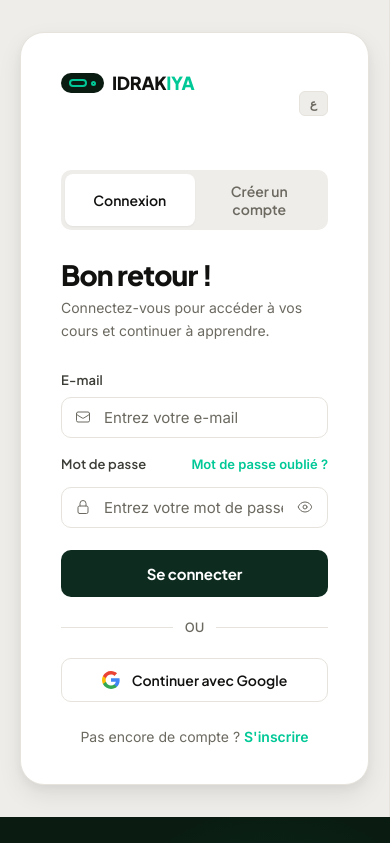
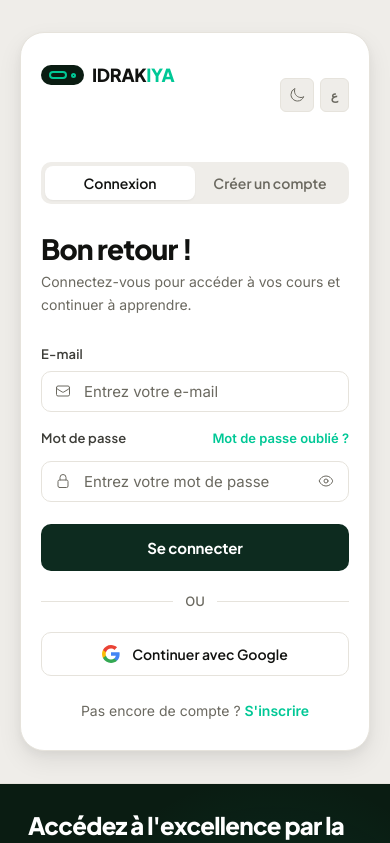
Before and after one commit to BrahimJandri/IDRAKIYA, a React (Vite) app in the folder frontend/: page / in a window 390 px wide. Shown: the top 843 px of the page. Built offline with nearby package versions, Linux system fonts and the light colour scheme; no server answers.

Commit message:
make the app responsive and add dark mode

```diff
--- a/frontend/index.html
+++ b/frontend/index.html
@@ -12,6 +12,12 @@
     <link href="https://fonts.googleapis.com/css2?family=Inter:wght@400;500;600&family=Plus+Jakarta+Sans:wght@500;600;700;800&display=swap" rel="stylesheet" />
   </head>
   <body>
+    <script>
+      try {
+        var t = localStorage.getItem('idrakiya_theme') || 'light';
+        document.documentElement.setAttribute('data-theme', t);
+      } catch(e) {}
+    </script>
     <div id="root"></div>
     <script type="module" src="/src/main.jsx"></script>
   </body>
--- a/frontend/src/components/Navbar.jsx
+++ b/frontend/src/components/Navbar.jsx
@@ -1,29 +1,38 @@
+import { useState } from 'react'
 import { Link, NavLink, useNavigate } from 'react-router-dom'
 import { useAuth } from '../context/AuthContext'
 import { logout as apiLogout } from '../api/auth'
 import { useTranslation } from 'react-i18next'
+import { useTheme } from '../hooks/useTheme'
+import { SunIcon, MoonIcon, Bars3Icon, XMarkIcon } from '@heroicons/react/24/outline'
 
 export default function Navbar() {
-  const { user, logout, isInstructor, isAdmin } = useAuth()
+  const { user, logout, isAdmin } = useAuth()
   const navigate = useNavigate()
   const { t, i18n } = useTranslation()
+  const { isDark, toggle: toggleTheme } = useTheme()
+  const [menuOpen, setMenuOpen] = useState(false)
 
   const handleLogout = async () => {
     const rt = localStorage.getItem('refresh_token')
     if (rt) await apiLogout(rt).catch(() => {})
     logout()
     navigate('/')
+    setMenuOpen(false)
   }
 
   const toggleLang = () => {
     i18n.changeLanguage(i18n.language === 'ar' ? 'fr' : 'ar')
   }
 
+  const close = () => setMenuOpen(false)
+
   return (
     <nav className="navbar">
       <div className="container">
         <div className="navbar-inner">
-          <Link to="/courses" className="nav-brand">
+          {/* Brand */}
+          <Link to="/courses" className="nav-brand" onClick={close}>
             <div className="nav-logo">
               <div className="nav-logo-pill" />
               <div className="nav-logo-dot" />
@@ -31,6 +40,7 @@
             <span className="nav-brand-name">IDRAK<em>IYA</em></span>
           </Link>
 
+          {/* Desktop links */}
           <div className="nav-links">
             <NavLink to="/courses" end className={({ isActive }) => `nav-link${isActive ? ' active' : ''}`}>
               {t('nav.courses')}
@@ -49,11 +59,11 @@
 
             <div className="nav-sep" />
 
-            <button
-              className="lang-toggle"
-              onClick={toggleLang}
-              title={i18n.language === 'ar' ? 'Français' : 'العربية'}
-            >
+            <button className="nav-icon-btn" onClick={toggleTheme} title={isDark ? 'Light mode' : 'Dark mode'}>
+              {isDark ? <SunIcon /> : <MoonIcon />}
+            </button>
+
+            <button className="lang-toggle" onClick={toggleLang} title={i18n.language === 'ar' ? 'Français' : 'العربية'}>
               {i18n.language === 'ar' ? 'FR' : 'ع'}
             </button>
 
@@ -66,13 +76,63 @@
                 </button>
               </>
             ) : (
-              <Link to="/login" className="btn btn-primary btn-sm">
+              <Link to="/" className="btn btn-primary btn-sm">
                 {t('nav.signIn')}
               </Link>
             )}
           </div>
+
+          {/* Mobile controls */}
+          <div className="nav-mobile-controls">
+            <button className="nav-icon-btn" onClick={toggleTheme}>
+              {isDark ? <SunIcon /> : <MoonIcon />}
+            </button>
+            <button className="nav-icon-btn" onClick={() => setMenuOpen(o => !o)} aria-label="Menu">
+              {menuOpen ? <XMarkIcon /> : <Bars3Icon />}
+            </button>
+          </div>
         </div>
       </div>
+
+      {/* Mobile menu */}
+      {menuOpen && (
+        <div className="nav-mobile-menu">
+          <NavLink to="/courses" end className={({ isActive }) => `nav-mobile-link${isActive ? ' active' : ''}`} onClick={close}>
+            {t('nav.courses')}
+          </NavLink>
+          {user && (
+            <NavLink to="/dashboard" className={({ isActive }) => `nav-mobile-link${isActive ? ' active' : ''}`} onClick={close}>
+              {t('nav.myLearning')}
+            </NavLink>
+          )}
+          {isAdmin && (
+            <NavLink to="/admin" className={({ isActive }) => `nav-mobile-link${isActive ? ' active' : ''}`} onClick={close} style={{ color: 'var(--mint)' }}>
+              {t('nav.admin')}
+            </NavLink>
+          )}
+
+          <div className="nav-mobile-divider" />
+
+          <div className="nav-mobile-row">
+            <button className="nav-mobile-link" onClick={toggleLang}>
+              {i18n.language === 'ar' ? 'Passer en Français' : 'التبديل للعربية'}
+            </button>
+          </div>
+
+          {user ? (
+            <div className="nav-mobile-row">
+              <span className="nav-mobile-user">{user.full_name}</span>
+              <button className="btn btn-secondary btn-sm" onClick={handleLogout}>
+                {t('nav.signOut')}
+              </button>
+            </div>
+          ) : (
+            <Link to="/" className="btn btn-primary w-full" style={{ marginTop: '.25rem' }} onClick={close}>
+              {t('nav.signIn')}
+            </Link>
+          )}
+        </div>
+      )}
     </nav>
   )
 }
--- /dev/null
+++ b/frontend/src/hooks/useTheme.js
@@ -0,0 +1,18 @@
+import { useState, useEffect } from 'react'
+
+export function useTheme() {
+  const [theme, setTheme] = useState(
+    () => localStorage.getItem('idrakiya_theme') || 'light'
+  )
+
+  useEffect(() => {
+    document.documentElement.setAttribute('data-theme', theme)
+    localStorage.setItem('idrakiya_theme', theme)
+  }, [theme])
+
+  return {
+    theme,
+    isDark: theme === 'dark',
+    toggle: () => setTheme(t => (t === 'dark' ? 'light' : 'dark')),
+  }
+}
--- a/frontend/src/index.css
+++ b/frontend/src/index.css
@@ -56,6 +56,30 @@
   /* Typography scale */
   --font-body:    'Inter', system-ui, sans-serif;
   --font-display: 'Plus Jakarta Sans', system-ui, sans-serif;
+}
+
+/* ════════════════════════════════════════
+   DARK MODE
+══════════════════════════════════════════ */
+[data-theme="dark"] {
+  --bg:        #0e1117;
+  --bg-2:      #161b26;
+  --surface:   #1c2333;
+  --surface-2: #212840;
+  --border:    #2a3347;
+  --border-2:  #38435e;
+  --text-1:    #e8ecf4;
+  --text-2:    #9aabbf;
+  --text-3:    #5c6d82;
+  --text-inv:  #0e1117;
+  --red-soft:  rgba(220,38,38,.18);
+  --amber-soft:rgba(217,119,6,.18);
+  --green-100: rgba(0,200,150,.12);
+  --green-50:  rgba(0,200,150,.06);
+  --shadow-xs: 0 1px 2px rgba(0,0,0,.25);
+  --shadow-sm: 0 1px 3px rgba(0,0,0,.3), 0 1px 2px rgba(0,0,0,.2);
+  --shadow-md: 0 4px 6px rgba(0,0,0,.3), 0 2px 4px rgba(0,0,0,.2);
+  --shadow-lg: 0 10px 24px rgba(0,0,0,.4), 0 4px 8px rgba(0,0,0,.2);
 }
 
 /* ── Base ── */
@@ -408,6 +432,73 @@
   white-space: nowrap;
 }
 
+/* Icon button (dark toggle, etc.) */
+.nav-icon-btn {
+  width: 34px; height: 34px;
+  display: flex; align-items: center; justify-content: center;
+  background: rgba(255,255,255,.07);
+  border: 1px solid rgba(255,255,255,.1);
+  border-radius: var(--r-md);
+  color: rgba(255,255,255,.65);
+  cursor: pointer;
+  transition: all .15s;
+  flex-shrink: 0;
+}
+.nav-icon-btn svg { width: 16px; height: 16px; }
+.nav-icon-btn:hover { background: rgba(255,255,255,.14); color: #fff; }
+
+/* Mobile hamburger controls — hidden on desktop */
+.nav-mobile-controls {
+  display: none;
+  align-items: center;
+  gap: .5rem;
+}
+
+/* Mobile dropdown menu */
+.nav-mobile-menu {
+  background: var(--green-800);
+  border-top: 1px solid rgba(255,255,255,.07);
+  padding: 1rem 1.25rem 1.25rem;
+  display: flex;
+  flex-direction: column;
+  gap: .25rem;
+}
+.nav-mobile-link {
+  display: block;
+  padding: .625rem .75rem;
+  border-radius: var(--r-md);
+  font-family: var(--font-display);
+  font-size: .9375rem;
+  font-weight: 600;
+  color: rgba(255,255,255,.6);
+  text-decoration: none;
+  background: none;
+  border: none;
+  cursor: pointer;
+  width: 100%;
+  text-align: start;
+  transition: all .15s;
+}
+.nav-mobile-link:hover,
+.nav-mobile-link.active { color: #fff; background: rgba(255,255,255,.08); }
+.nav-mobile-divider { height: 1px; background: rgba(255,255,255,.08); margin: .5rem 0; }
+.nav-mobile-row {
+  display: flex;
+  align-items: center;
+  justify-content: space-between;
+  padding: .375rem 0;
+  gap: .75rem;
+}
+.nav-mobile-user {
+  font-size: .875rem;
+  font-weight: 500;
+  color: rgba(255,255,255,.45);
+  flex: 1;
+  overflow: hidden;
+  text-overflow: ellipsis;
+  white-space: nowrap;
+}
+
 /* ════════════════════════════════════════
    PAGE SHELL
 ══════════════════════════════════════════ */
@@ -618,6 +709,21 @@
   justify-content: space-between;
   margin-bottom: 2rem;
 }
+/* Dark mode icon button on auth page */
+.auth-icon-btn {
+  width: 34px; height: 34px;
+  display: flex; align-items: center; justify-content: center;
+  background: var(--bg-2);
+  border: 1px solid var(--border);
+  border-radius: var(--r-sm);
+  color: var(--text-3);
+  cursor: pointer;
+  transition: all .15s;
+  flex-shrink: 0;
+}
+.auth-icon-btn svg { width: 16px; height: 16px; }
+.auth-icon-btn:hover { background: var(--border); color: var(--text-1); }
+
 .lang-toggle-light {
   padding: .25rem .625rem;
   border-radius: var(--r-sm);
@@ -1345,15 +1451,94 @@
 /* ════════════════════════════════════════
    RESPONSIVE
 ══════════════════════════════════════════ */
+
+/* ── Tablet (≤ 1024px) ── */
+@media (max-width: 1024px) {
+  .container { padding: 0 1.25rem; }
+}
+
+/* ── Tablet / large mobile (≤ 900px) ── */
 @media (max-width: 900px) {
+  .page-hero { padding: 2rem 0 1.75rem; }
   .page-hero h1 { font-size: 1.75rem; }
+  .page-body { padding: 1.75rem 0 3rem; }
   .grid-3, .grid-2 { grid-template-columns: 1fr; }
   .hero-pills { display: none; }
-}
-@media (max-width: 680px) {
-  .nav-user, .nav-sep { display: none; }
+  .filter-bar { flex-direction: column; }
+  .filter-bar .input { min-width: 0; width: 100%; }
+  .tabs { overflow-x: auto; padding-bottom: 2px; }
+  .tabs::-webkit-scrollbar { display: none; }
+  .section-heading { flex-wrap: wrap; gap: .625rem; }
+
+  /* Auth pages */
+  .auth-layout { grid-template-columns: 1fr; min-height: unset; }
+  .auth-brand-panel {
+    min-height: 200px;
+    padding: 1.75rem;
+    justify-content: flex-start;
+    gap: 1.25rem;
+    order: 2;
+  }
+  .auth-brand-inner { gap: 1.25rem; }
+  .auth-brand-heading { font-size: 1.5rem; }
+  .auth-form-panel { order: 1; padding: 2rem 1.25rem; border-right: none; border-bottom: 1px solid var(--border); }
+
+  /* Modal */
+  .modal-backdrop { align-items: flex-end; padding: 0; }
+  .modal-box {
+    border-radius: var(--r-xl) var(--r-xl) 0 0;
+    max-width: 100%;
+    max-height: 90vh;
+    overflow-y: auto;
+    padding: 1.5rem 1.25rem;
+  }
 }
 
+/* ── Mobile (≤ 768px) ── */
 @media (max-width: 768px) {
+  /* Navbar: show hamburger, hide desktop links */
+  .nav-links { display: none; }
+  .nav-mobile-controls { display: flex; }
+
+  /* Navbar inner height */
+  .navbar-inner { height: 56px; }
+
+  /* Hero */
+  .page-hero h1 { font-size: 1.5rem; }
+  .page-hero p { font-size: .875rem; }
+  .page-hero-actions { flex-direction: column; gap: .625rem; }
+  .page-hero-actions .btn { width: 100%; justify-content: center; }
+
+  /* Stats row wraps */
+  .stats-row { gap: 1.25rem; }
+
+  /* Course detail hero layout */
+  .course-hero-row { flex-direction: column !important; }
+
+  /* Dashboard profile grid */
+  .grid-2 { grid-template-columns: 1fr; }
+
+  /* Admin category create form */
+  .admin-cat-form { grid-template-columns: 1fr !important; }
+
+  /* Section heading */
+  .section-heading { flex-direction: column; align-items: flex-start; }
+
+  /* Auth */
   [dir="rtl"] .auth-layout { grid-template-columns: 1fr; }
 }
+
+/* ── Small mobile (≤ 480px) ── */
+@media (max-width: 480px) {
+  body { font-size: 14px; }
+  .container { padding: 0 1rem; }
+  .card-body { padding: 1rem; }
+  .auth-form-inner { padding: 1.75rem 1.25rem; }
+  .page-hero { padding: 1.5rem 0 1.25rem; }
+  .page-hero h1 { font-size: 1.375rem; }
+  .modal-box { padding: 1.25rem 1rem; }
+  .player-body { padding: .875rem; }
+  .session-row { flex-wrap: wrap; }
+  .btn-xl { padding: .75rem 1.5rem; font-size: .9375rem; }
+  .auth-tabs { font-size: .8125rem; }
+}
--- a/frontend/src/pages/AuthPage.jsx
+++ b/frontend/src/pages/AuthPage.jsx
@@ -4,8 +4,9 @@
 import { useAuth } from '../context/AuthContext'
 import { getDeviceInfo } from '../api/device'
 import { useTranslation } from 'react-i18next'
-import { EnvelopeIcon, LockClosedIcon, UserIcon, EyeIcon, EyeSlashIcon } from '@heroicons/react/24/outline'
+import { EnvelopeIcon, LockClosedIcon, UserIcon, EyeIcon, EyeSlashIcon, SunIcon, MoonIcon } from '@heroicons/react/24/outline'
 import { GoogleOAuthProvider, useGoogleLogin } from '@react-oauth/google'
+import { useTheme } from '../hooks/useTheme'
 
 const GOOGLE_CLIENT_ID = import.meta.env.VITE_GOOGLE_CLIENT_ID || 'configure-google-client-id'
 
@@ -32,6 +33,7 @@
   const { login } = useAuth()
   const navigate = useNavigate()
   const { t, i18n } = useTranslation()
+  const { isDark, toggle: toggleTheme } = useTheme()
 
   const [tab, setTab]         = useState('login')   // 'login' | 'register'
   const [form, setForm]       = useState({ full_name: '', email: '', password: '', role: 'student' })
@@ -123,9 +125,14 @@
               </div>
               <span className="auth-form-logo-name">IDRAK<em>IYA</em></span>
             </div>
-            <button className="lang-toggle-light" onClick={toggleLang}>
-              {i18n.language === 'ar' ? 'FR' : 'ع'}
-            </button>
+            <div style={{ display: 'flex', gap: '.375rem' }}>
+              <button className="auth-icon-btn" onClick={toggleTheme} title={isDark ? 'Light mode' : 'Dark mode'}>
+                {isDark ? <SunIcon /> : <MoonIcon />}
+              </button>
+              <button className="lang-toggle-light" onClick={toggleLang}>
+                {i18n.language === 'ar' ? 'FR' : 'ع'}
+              </button>
+            </div>
           </div>
 
           {/* Tab switcher */}
```
